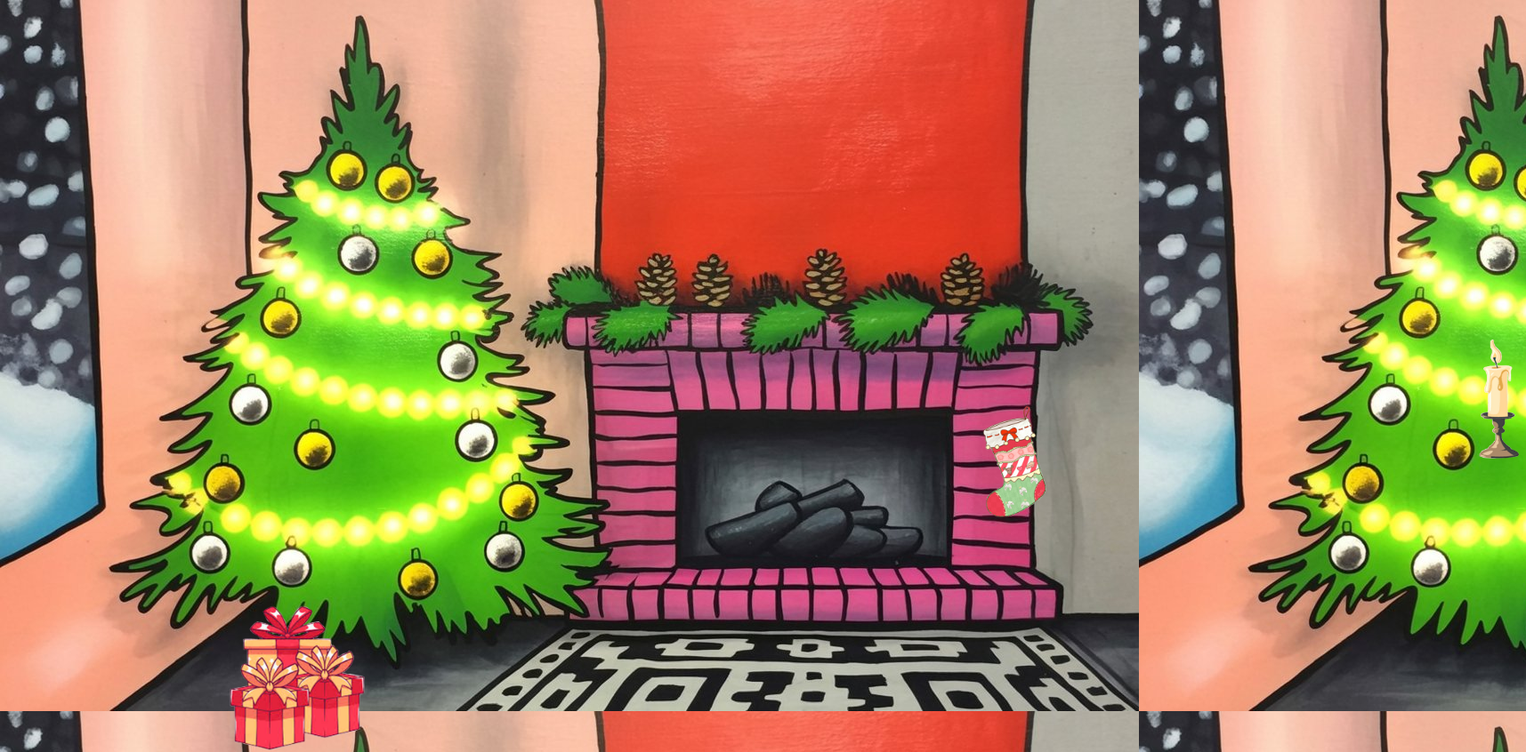
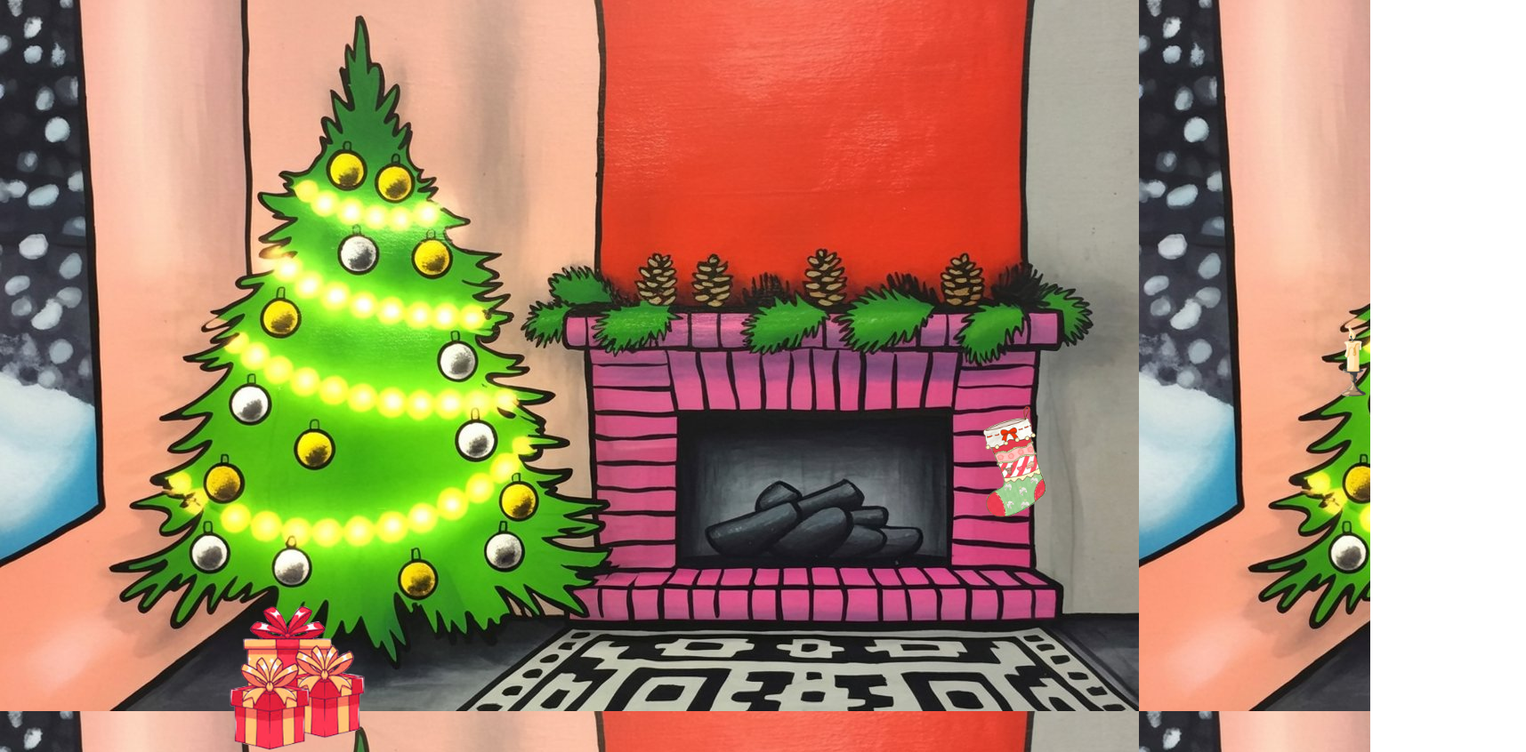
Before and after one commit to ybf-bob42/Happy-New-Year, a plain HTML site: page index.html in a window 1280 px wide. Shown: the whole page at 89% size, 1715 px wide, since content can reach past the window. Drawn offline with Linux system fonts and the light colour scheme.

Commit message:
Update index.html

```diff
--- a/index.html
+++ b/index.html
@@ -52,8 +52,8 @@
 </a>
  <a href="https://cbr.ru/cash_circulation/banknotes/5rub/">
     <img src="img/svecha.png"
-         style="position: relative; left: 1400px; top: 350px;"
-         width="5%"
+         style="position: relative; left: 1250px; top: 280px;"
+         width="3%"
          class="sock">
 </a>
  <h1></h1>
```
